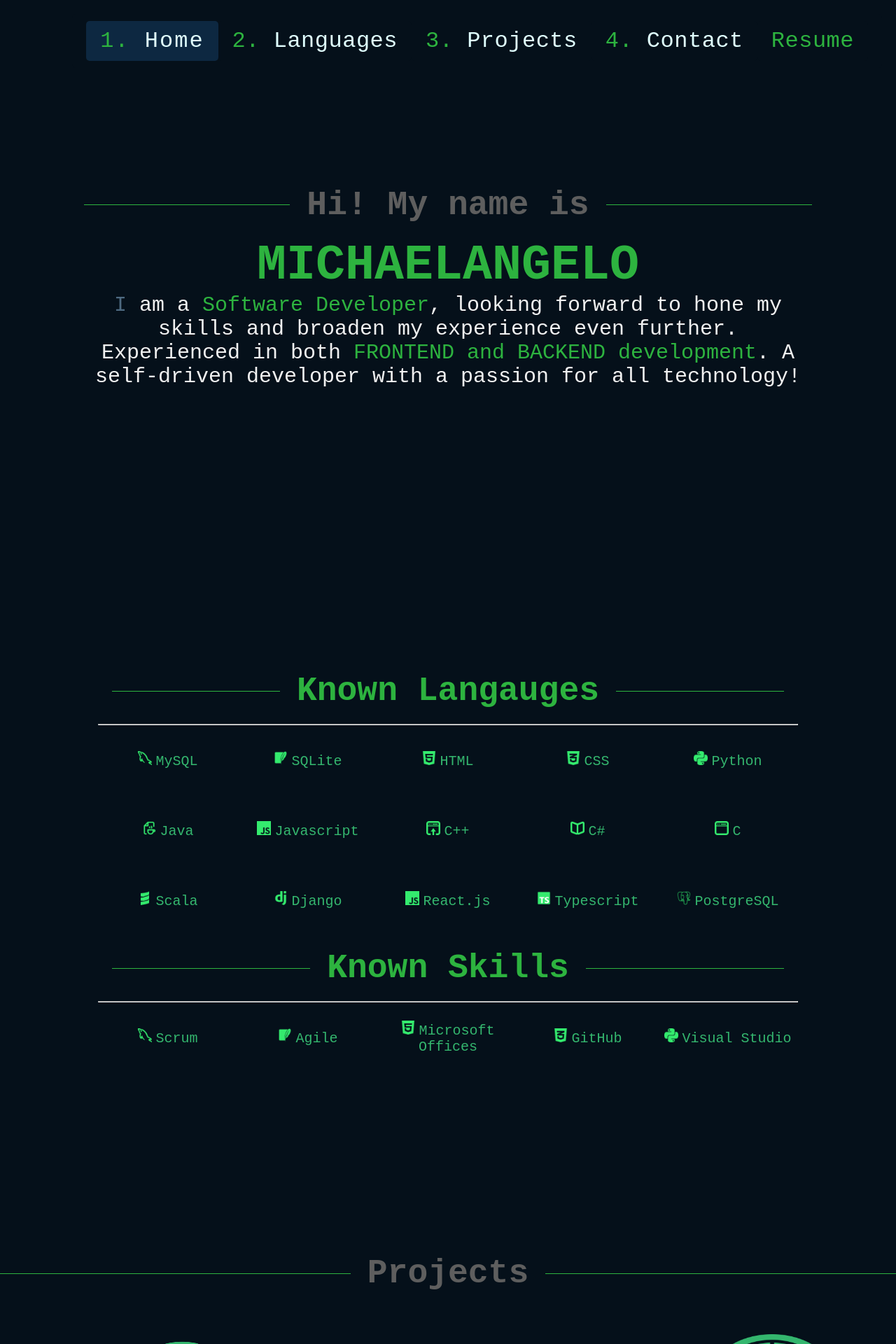
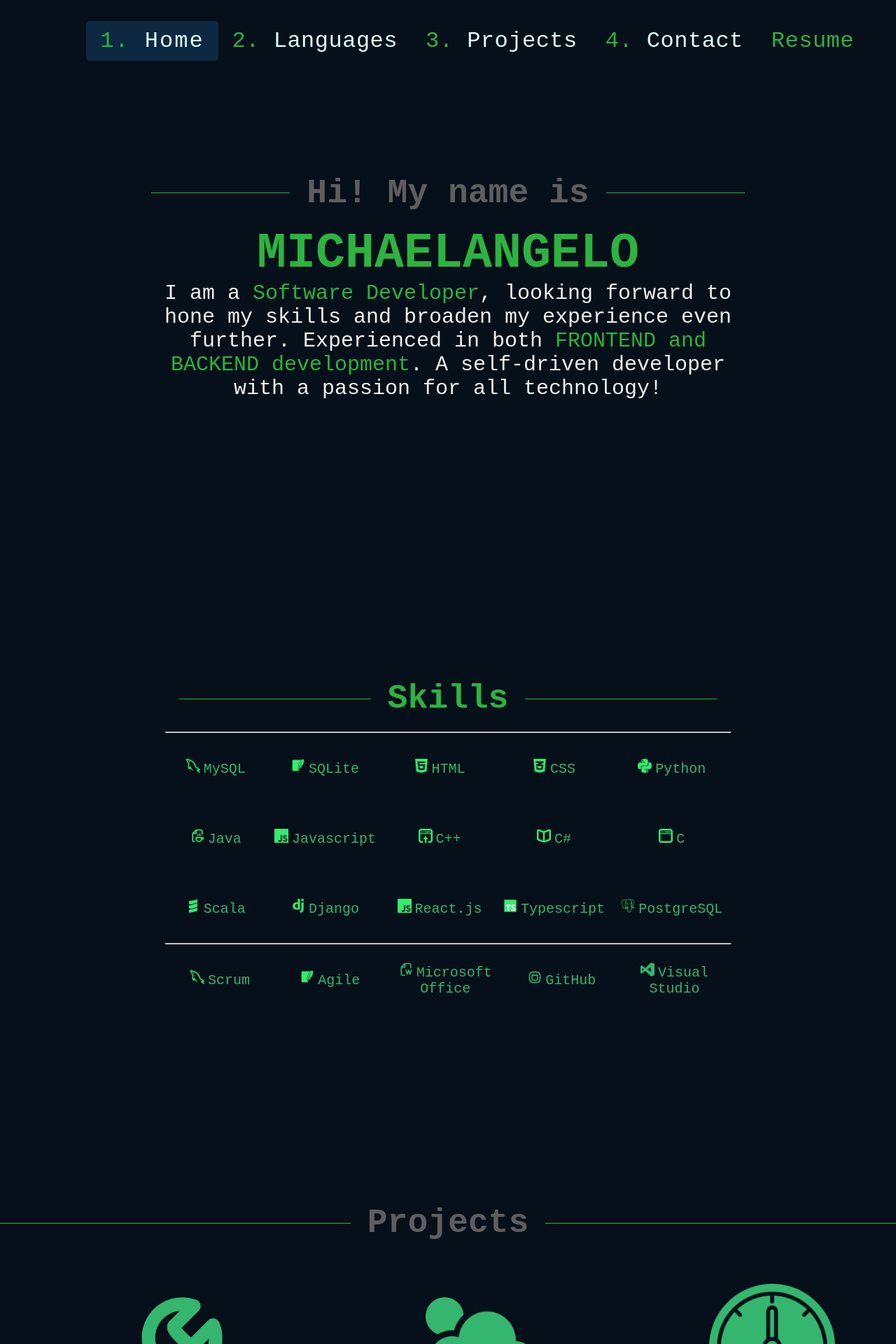
Before and after one commit to kino174/djangoWebsite, a Django app: page / in a window 1280 px wide. Shown: the top 1920 px of that part at 70% size. Run offline with Django 4.2, Linux system fonts and the light colour scheme; the page is wider than the window, and the part outside it is not shown.

Commit message:
added animation, fixed css, homebody displays on load

```diff
--- a/myPortfolio/static/home.css
+++ b/myPortfolio/static/home.css
@@ -5,9 +5,11 @@ padding: 0;
 box-sizing: border-box;
 font-family: 'Courier New', Courier, monospace;
 scroll-behavior: smooth;
-background-color:rgb(5, 16, 26);
 }
 
+body{
+  background: rgb(5, 16, 26);
+}
 body h1{
 overflow: hidden;
 text-align: center;
@@ -35,9 +37,7 @@ left: 0.5em;
 margin-right: -50%;
 }
 
- html{
-background-color:rgb(5, 16, 26);
- }
+
 
  body p{
 font-size:30px;
@@ -60,7 +60,7 @@ font-size:70px;
  }
 
  body #text{
-color:rgb(78, 106, 129);
+color:rgb(8, 131, 231);
  }
 
 table{
@@ -246,3 +252,65 @@ transition: 2s all ease;
 transform: translateY(0);
 opacity: 1;
 }
+
+@keyframes animation{
+  0%{
+    position: relative;
+    transform: translateY(150px);
+    opacity:0;
+    transition: 2s all ease;
+  }
+  100%{
+    transform: translateY(0);
+    opacity: 1;
+  }
+}
+
+.reveal1.active {
+  animation: 1.5s ease-out 0s 1 animation
+}
+
+
+
+hr{
+  z-index: 10;
+}
+
+section .text-container .text-box #aniBig{
+  transition: all 0.7s;
+}
+
+section .text-container .text-box #aniBig:hover{
+  transform: scale(1.2);
+}
+
+section .text-container .text-box #projectBig{
+  transition: all 0.7s;
+}
+
+section .text-container .text-box #projectBig:hover{
+  transform: scale(1.1);
+}
+
+section .text-container .text-box p{
+  width:100%;
+}
+
+section{
+  width:85%;
+  margin:auto;
+}
+
+a{
+  transition:0.7s;
+  color:rgb(192, 223, 196);
+}
+
+a:active{
+  color:rgb(115, 161, 121);
+}
+
+a:hover{
+  transition:0.7s;
+  color:rgb(45, 179, 63);
+}
--- a/myPortfolio/templates/home.html
+++ b/myPortfolio/templates/home.html
@@ -20,10 +20,10 @@
     </nav>
   </header>
   <section id="home">
-    <div class="container reveal">
+    <div class="container reveal1 active">
       <h1>Hi! My name is</h1>
         <h2><span id="name">MichaelAngelo</span></h2>
-        <p><span id="text">I</span> am a <span id="accent">Software Developer</span>, looking forward to hone my skills
+        <p>I am a <span id="accent">Software Developer</span>, looking forward to hone my skills
           and broaden my experience even further. Experienced in both <span id="accent">FRONTEND and BACKEND development</span>.
           A self-driven developer with a passion for all technology!
         </p>
@@ -33,42 +33,42 @@
     <div class="container reveal">
       <div class="text-container">
         <div class="text-box">
-          <h1 id="text"><span id ="accent">Known Langauges</span></h2><hr>
+          <h1 id="text"><span id ="accent">Skills</span></h2><hr>
             <table class="center">
               <tbody>
               <tr>
-                <td><img src ="{% static 'images/mysql-svgrepo-com.png' %}"></img>MySQL</td>
-                <td><img src ="{% static 'images/sqlite-svgrepo-com.png' %}"></img>SQLite</td>
-                <td><img src ="{% static 'images/html-124-svgrepo-com.png' %}"></img>HTML</td>
-                <td><img src ="{% static 'images/css3-02-svgrepo-com.png' %}"></img>CSS</td>
-                <td><img src ="{% static 'images/python-127-svgrepo-com.png' %}"></img>Python</td>
+                <td id="aniBig"><img src ="{% static 'images/mysql-svgrepo-com.png' %}" ></img>MySQL</td>
+                <td id="aniBig"><img src ="{% static 'images/sqlite-svgrepo-com.png' %}"></img>SQLite</td>
+                <td id="aniBig"><img src ="{% static 'images/html-124-svgrepo-com.png' %}"></img>HTML</td>
+                <td id="aniBig"><img src ="{% static 'images/css3-02-svgrepo-com.png' %}"></img>CSS</td>
+                <td id="aniBig"><img src ="{% static 'images/python-127-svgrepo-com.png' %}"></img>Python</td>
               </tr>
               <tr>
-                <td><img src ="{% static 'images/java-file-svgrepo-com.png' %}"></img>Java</td>
-                <td><img src ="{% static 'images/javascript-155-svgrepo-com.png' %}"></img>Javascript</td>
-                <td><img src ="{% static 'images/upload-window-svgrepo-com.png' %}"></img>C++</td>
-                <td><img src ="{% static 'images/white-book-svgrepo-com.png' %}"></img>C#</td>
-                <td><img src ="{% static 'images/window-svgrepo-com.png' %}"></img>C</td>
+                <td id="aniBig"><img src ="{% static 'images/java-file-svgrepo-com.png' %}"></img>Java</td>
+                <td id="aniBig"><img src ="{% static 'images/javascript-155-svgrepo-com.png' %}"></img>Javascript</td>
+                <td id="aniBig"><img src ="{% static 'images/upload-window-svgrepo-com.png' %}"></img>C++</td>
+                <td id="aniBig"><img src ="{% static 'images/white-book-svgrepo-com.png' %}"></img>C#</td>
+                <td id="aniBig"><img src ="{% static 'images/window-svgrepo-com.png' %}"></img>C</td>
               </tr>
               <tr>
-                <td><img src ="{% static 'images/scala-svgrepo-com.png' %}"></img>Scala</td>
-                <td><img src ="{% static 'images/django-svgrepo-com.png' %}"></img>Django</td>
-                <td><img src ="{% static 'images/javascript-155-svgrepo-com.png' %}"></img>React.js</td>
-                <td><img src ="{% static 'images/typescript-official-svgrepo-com.png' %}"></img>Typescript</td>
-                <td><img src ="{% static 'images/postgresql-svgrepo-com.png' %}"></img>PostgreSQL</td>
+                <td id="aniBig"><img src ="{% static 'images/scala-svgrepo-com.png' %}"></img>Scala</td>
+                <td id="aniBig"><img src ="{% static 'images/django-svgrepo-com.png' %}"></img>Django</td>
+                <td id="aniBig"><img src ="{% static 'images/javascript-155-svgrepo-com.png' %}"></img>React.js</td>
+                <td id="aniBig"><img src ="{% static 'images/typescript-official-svgrepo-com.png' %}"></img>Typescript</td>
+                <td id="aniBig"><img src ="{% static 'images/postgresql-svgrepo-com.png' %}"></img>PostgreSQL</td>
               </tr>
             </tbody>
             </table>
 
-            <h1 id="text"><span id ="accent">Known Skills</span></h2><hr>
+            <hr>
               <table class="center">
                 <tbody>
                 <tr>
-                  <td><img src ="{% static 'images/mysql-svgrepo-com.png' %}"></img>Scrum</td>
-                  <td><img src ="{% static 'images/sqlite-svgrepo-com.png' %}"></img>Agile</td>
-                  <td><img src ="{% static 'images/html-124-svgrepo-com.png' %}"></img>Microsoft Offices</td>
-                  <td><img src ="{% static 'images/css3-02-svgrepo-com.png' %}"></img>GitHub</td>
-                  <td><img src ="{% static 'images/python-127-svgrepo-com.png' %}"></img>Visual Studio</td>
+                  <td id="aniBig"><img src ="{% static 'images/mysql-svgrepo-com.png' %}"></img>Scrum</td>
+                  <td id="aniBig"><img src ="{% static 'images/sqlite-svgrepo-com.png' %}"></img>Agile</td>
+                  <td id="aniBig"><img src ="{% static 'images/word-file-svgrepo-com.png' %}"></img>Microsoft Office</td>
+                  <td id="aniBig"><img src ="{% static 'images/github-square-svgrepo-com.png' %}"></img>GitHub</td>
+                  <td id="aniBig"><img src ="{% static 'images/visual-studio-145-svgrepo-com.png' %}"></img>Visual Studio</td>
                 </tr>
               </tbody>
               </table>
```
Also changed, not shown: other parts of myPortfolio/static/home.css (+8 -2 lines), other parts of myPortfolio/templates/home.html (+10 -10 lines), myPortfolio/static/images/github-square-svgrepo-com(1).png (added), myPortfolio/static/images/github-square-svgrepo-com.png (added), myPortfolio/static/images/visual-studio-145-svgrepo-com.png (added), myPortfolio/static/images/word-file-svgrepo-com.png (added).
